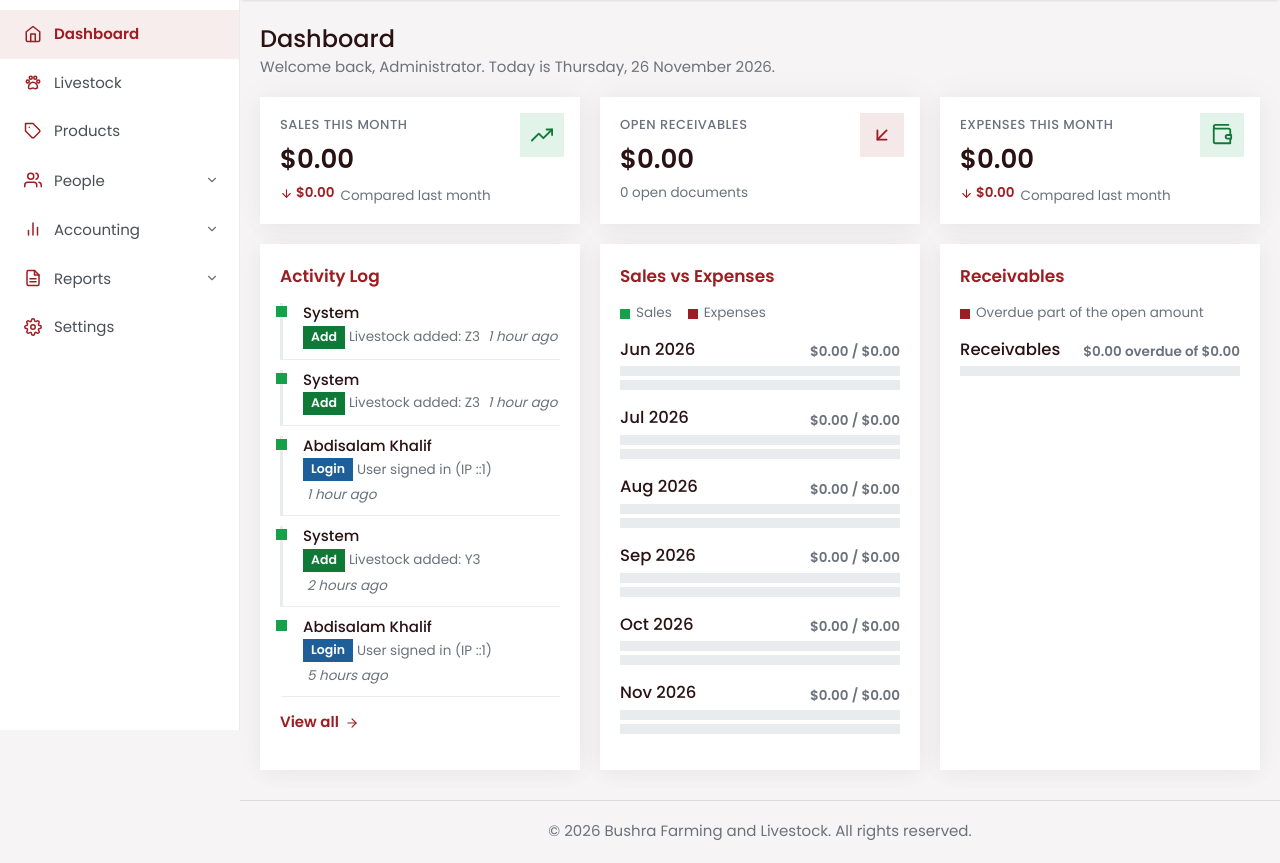
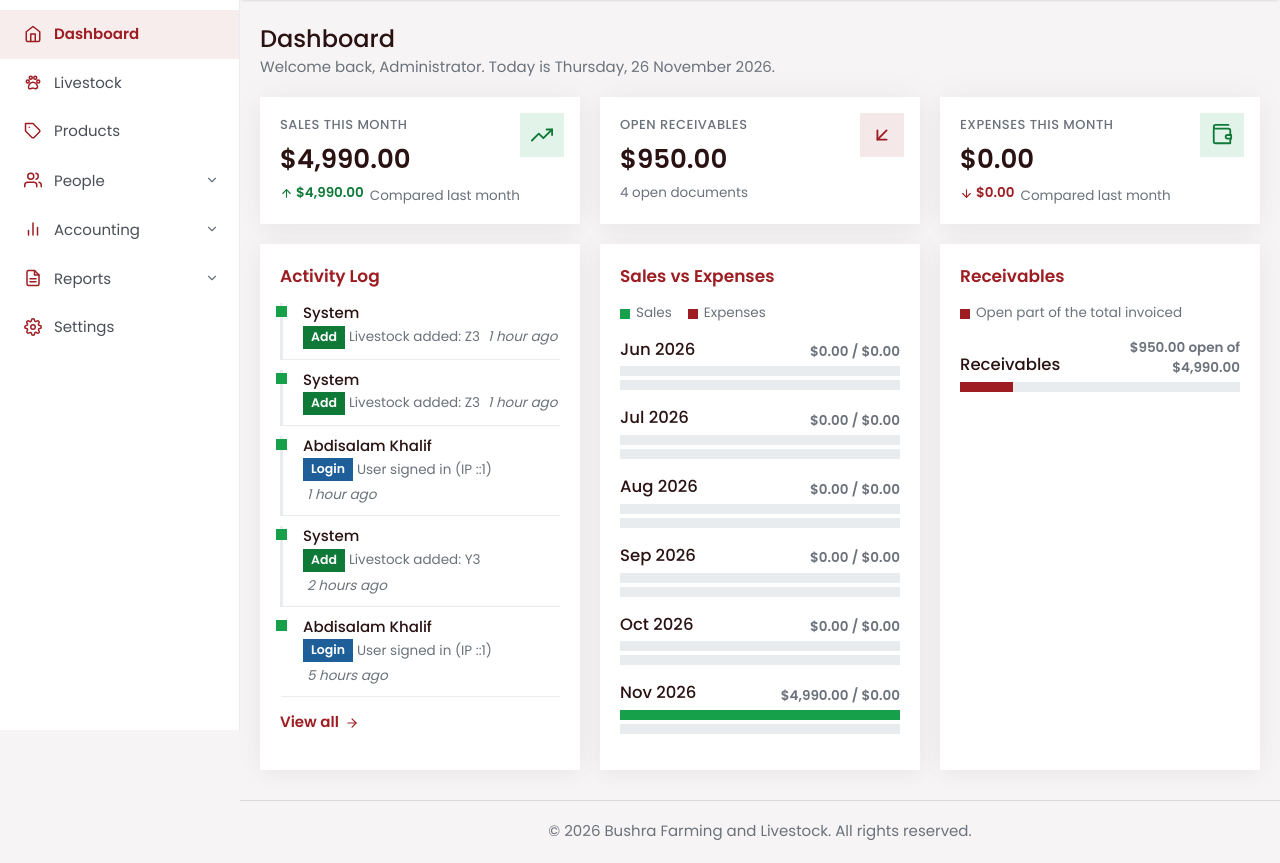
Before and after one commit to moalio/bushrafarmingandlivestock, a PHP site: page /pages/dashboard.php in a window 1280 px wide. Shown: the part 70-933 px from the top of the page. Run offline with PHP 8.4, Linux system fonts and the light colour scheme; data comes from the database, SQL or seed files in the repository; data that the repository does not hold is empty.

Commit message:
16th Commit

```diff
--- a/pages/dashboard.php
+++ b/pages/dashboard.php
@@ -14,6 +14,12 @@ declare(strict_types=1);
  * shows "Unavailable" and never takes the page down). One file: markup,
  * CSS and JS are inline with the CSP nonce (no inline style attributes
  * or event-handler attributes).
+ *
+ * Data source (real schema of bushrafarmingandlivestock.sql):
+ *   sales        = invoices      (invoicedate, totalamount, paidamount)
+ *   expenses     = expenses      (expensedate, amount)
+ *   receivables  = invoices      (totalamount - paidamount)
+ *   activity     = activitylogs  (+ users.name)
  * ---------------------------------------------------------------
  */
 
@@ -73,10 +79,10 @@ const DT_TREND_MONTHS   = 6;
 const DT_LOGO_FILE      = 'bushrofarmingandlivestocklogo.png'; // preferred logo file name
 const DT_LOGO_DIRS      = ['uploads', 'assets', 'images'];     // folders next to pages/ searched for the logo (in this order)
 
-/* Table and column names (fixed values, never user input). Fix a name here if your schema differs. */
+/* Table and column names (fixed values, never user input). */
 const BF_SCHEMA = [
-    'sales'    => ['table' => 'Sales',    'date' => 'SaleDate',    'total' => 'TotalAmount', 'paid' => 'PaidAmount', 'due' => 'DueDate'],
-    'expenses' => ['table' => 'Expenses', 'date' => 'ExpenseDate', 'total' => 'Amount'],
+    'sales'    => ['table' => 'invoices', 'date' => 'invoicedate', 'total' => 'totalamount', 'paid' => 'paidamount'],
+    'expenses' => ['table' => 'expenses', 'date' => 'expensedate', 'total' => 'amount'],
 ];
 
 /* ================================================================
@@ -208,7 +214,7 @@ function dt_time_ago(string $datetime): string
 }
 
 /**
- * Total of sales or expenses from a date (included) to a date (excluded).
+ * Total of sales (invoices) or expenses from a date (included) to a date (excluded).
  *
  * @param PDO    $pdo  Connection.
  * @param string $kind sales | expenses (key of BF_SCHEMA).
@@ -230,25 +236,26 @@ function dt_total_between(PDO $pdo, string $kind, string $from, string $to): flo
 
 /**
  * Open balance of sales (receivables).
+ * The invoices table has no due date column, so "overdue" cannot be computed;
+ * the total invoiced is returned instead (used by the Receivables bar).
  *
  * @param PDO    $pdo  Connection.
  * @param string $kind sales (key of BF_SCHEMA).
  *
- * @return array{amount:float,count:int,overdue:float} Open amount, open documents, overdue part.
+ * @return array{amount:float,count:int,invoiced:float} Open amount, open documents, total invoiced.
  */
 function dt_open_balance(PDO $pdo, string $kind): array
 {
     $s   = BF_SCHEMA[$kind];
     $row = dt_q(
         $pdo,
-        "SELECT COALESCE(SUM({$s['total']} - {$s['paid']}), 0) AS amount,
-                COUNT(*) AS cnt,
-                COALESCE(SUM(CASE WHEN {$s['due']} < CURDATE() THEN {$s['total']} - {$s['paid']} ELSE 0 END), 0) AS overdue
-           FROM {$s['table']}
-          WHERE {$s['total']} - {$s['paid']} > 0.004"
+        "SELECT COALESCE(SUM(CASE WHEN {$s['total']} - {$s['paid']} > 0.004 THEN {$s['total']} - {$s['paid']} ELSE 0 END), 0) AS amount,
+                COALESCE(SUM(CASE WHEN {$s['total']} - {$s['paid']} > 0.004 THEN 1 ELSE 0 END), 0) AS cnt,
+                COALESCE(SUM({$s['total']}), 0) AS invoiced
+           FROM {$s['table']}"
     )->fetch();
 
-    return ['amount' => (float)$row['amount'], 'count' => (int)$row['cnt'], 'overdue' => (float)$row['overdue']];
+    return ['amount' => (float)$row['amount'], 'count' => (int)$row['cnt'], 'invoiced' => (float)$row['invoiced']];
 }
 
 /**
@@ -348,10 +355,10 @@ function dt_stat(string $label, float|int|null $now, float|int|null $prev, strin
 /**
  * Build one stat card for an open balance (receivables).
  *
- * @param string                                          $label Card label.
- * @param array{amount:float,count:int,overdue:float}|null $open  Open balance (null = unavailable).
- * @param string                                          $icon  Icon key.
- * @param string                                          $tone  accent | primary.
+ * @param string                                              $label Card label.
+ * @param array{amount:float,count:int,invoiced:float}|null   $open  Open balance (null = unavailable).
+ * @param string                                              $icon  Icon key.
+ * @param string                                              $tone  accent | primary.
  *
  * @return array<string,mixed> Card definition.
  */
@@ -360,12 +367,11 @@ function dt_open_stat(string $label, ?array $open, string $icon, string $tone):
     if ($open === null) {
         return ['label' => $label, 'value' => null, 'delta' => '', 'note' => 'Unavailable', 'icon' => $icon, 'tone' => $tone];
     }
-    $overdue = $open['overdue'] > 0.004;
 
     return [
         'label' => $label,
         'value' => dt_money($open['amount']),
-        'delta' => $overdue ? dt_delta(-1.0, dt_money($open['overdue']) . ' overdue') : '',
+        'delta' => '',
         'note'  => $open['count'] . ($open['count'] === 1 ? ' open document' : ' open documents'),
         'icon'  => $icon,
         'tone'  => $tone,
@@ -459,7 +465,7 @@ $monthStart = date('Y-m-01');
 $nextMonth  = date('Y-m-01', strtotime('first day of next month'));
 $prevMonth  = date('Y-m-01', strtotime('first day of last month'));
 
-// Sales and expenses: this month vs last month.
+// Sales (invoices) and expenses: this month vs last month.
 $salesNow  = dt_safe(static fn () => dt_total_between(dt_pdo(), 'sales', $monthStart, $nextMonth));
 $salesPrev = dt_safe(static fn () => dt_total_between(dt_pdo(), 'sales', $prevMonth, $monthStart));
 $expNow    = dt_safe(static fn () => dt_total_between(dt_pdo(), 'expenses', $monthStart, $nextMonth));
@@ -471,11 +477,11 @@ $receivables = dt_safe(static fn () => dt_open_balance(dt_pdo(), 'sales'));
 // Activity log (latest rows; ordered by the primary key so it stays fast as the log grows).
 $activities = dt_safe(static fn () => dt_q(
     dt_pdo(),
-    'SELECT a.Action AS action, a.Description AS description, a.ActivityDate AS activitydate,
-            COALESCE(u.Name, \'System\') AS username
-       FROM ActivityLogs a
-       LEFT JOIN Users u ON u.UserID = a.UserID
-      ORDER BY a.ActivityID DESC
+    'SELECT a.action AS action, a.description AS description, a.activitydate AS activitydate,
+            COALESCE(u.name, \'System\') AS username
+       FROM activitylogs a
+       LEFT JOIN users u ON u.userid = a.userid
+      ORDER BY a.activityid DESC
       LIMIT ' . DT_ACTIVITY_LIMIT
 )->fetchAll());
 
@@ -893,7 +899,7 @@ $nonce = dt_e(dt_nonce());
                 <div class="card-body">
                     <div class="card-head"><h2 class="header-title" id="balanceTitle">Receivables</h2></div>
                     <div class="legend">
-                        <span><i class="l-exp"></i>Overdue part of the open amount</span>
+                        <span><i class="l-exp"></i>Open part of the total invoiced</span>
                     </div>
                     <?php if ($receivables === null): ?>
                         <div class="city-item">
@@ -906,9 +912,9 @@ $nonce = dt_e(dt_nonce());
                         <div class="city-item">
                             <div class="city-row">
                                 <span class="city-code">Receivables</span>
-                                <span class="city-times"><?= dt_e(dt_money($receivables['overdue'])) ?> overdue of <?= dt_e(dt_money($receivables['amount'])) ?></span>
+                                <span class="city-times"><?= dt_e(dt_money($receivables['amount'])) ?> open of <?= dt_e(dt_money($receivables['invoiced'])) ?></span>
                             </div>
-                            <progress class="bar exp" max="<?= dt_e((string)max($receivables['amount'], 1.0)) ?>" value="<?= dt_e((string)$receivables['overdue']) ?>" aria-label="Receivables overdue share"></progress>
+                            <progress class="bar exp" max="<?= dt_e((string)max($receivables['invoiced'], 1.0)) ?>" value="<?= dt_e((string)$receivables['amount']) ?>" aria-label="Receivables open share"></progress>
                         </div>
                     <?php endif; ?>
                 </div>
```
